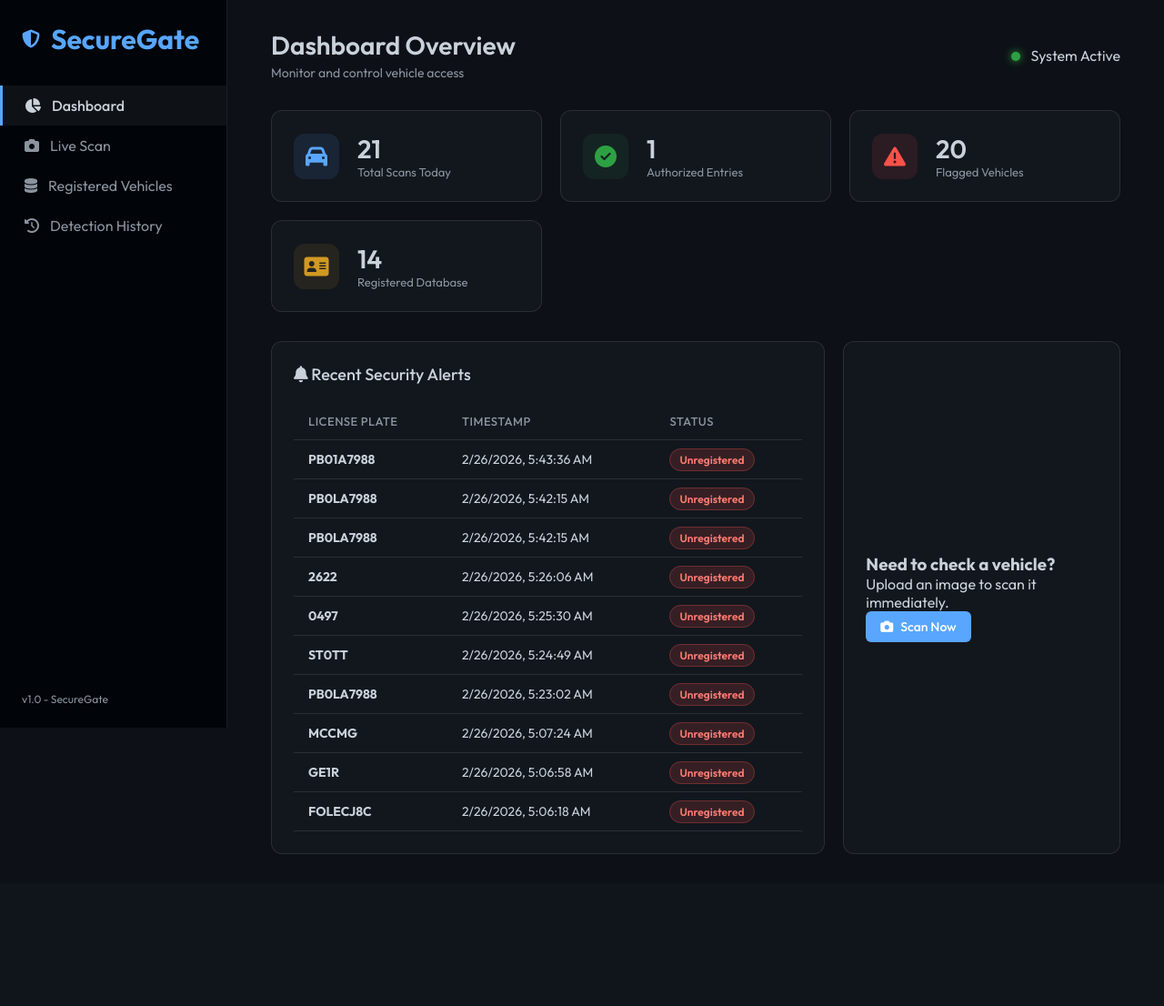
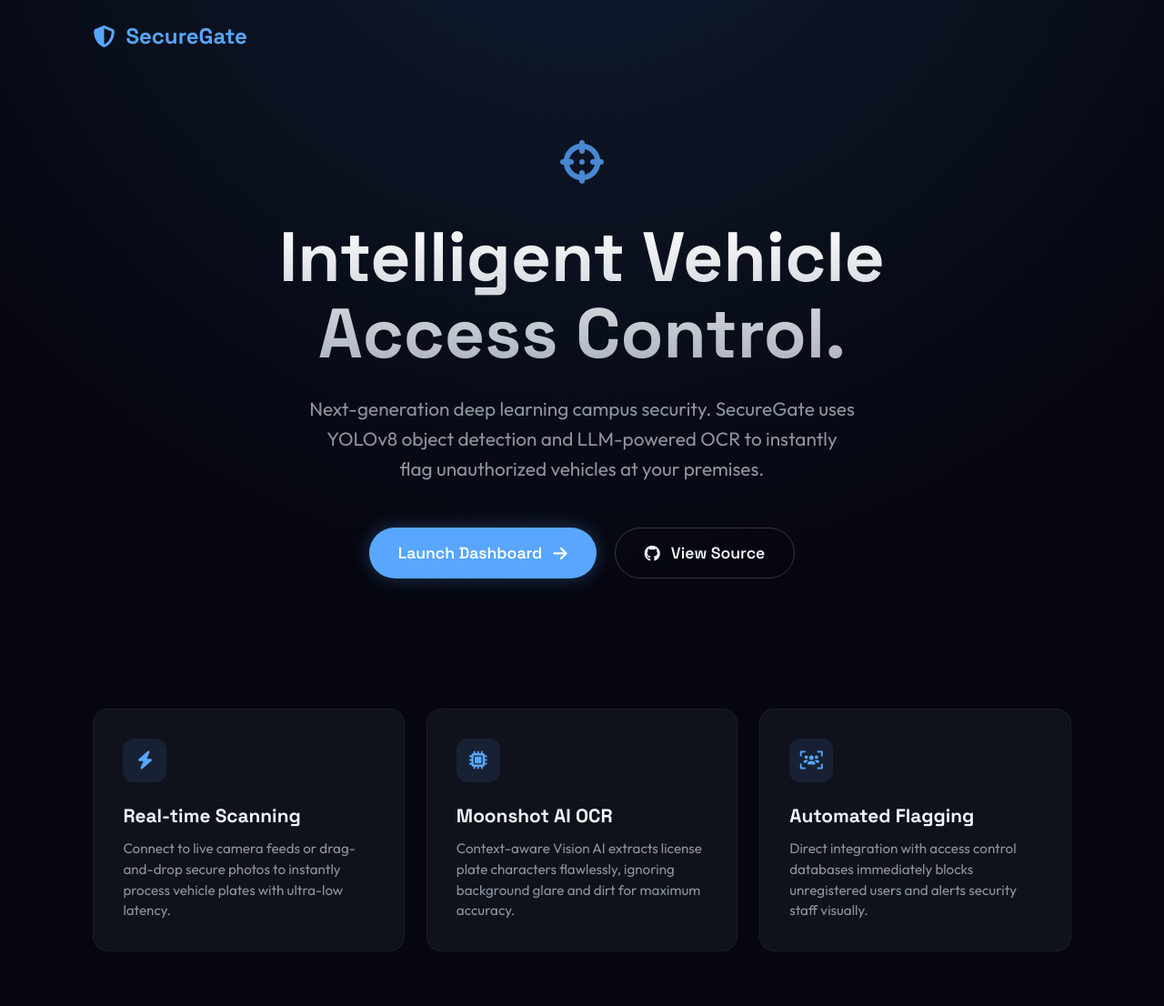
Before and after one commit to Kru5hna/SecureGate, a Flask app: page / in a window 1280 px wide. Shown: the whole page at 91% size. Before the commit the page ends 939 px from the top, so only its background shows below. Run offline with Flask 3, Linux system fonts and the light colour scheme; data comes from the database, SQL or seed files in the repository.

Commit message:
feat: Establish the initial web user interface by adding new HTML templates and comprehensive CSS styling.

```diff
--- a/app.py
+++ b/app.py
@@ -36,7 +36,12 @@
 # ─── Page Routes ────────────────────────────────────────────────────
 
 @app.route("/")
-def index():
+def landing():
+    """Serve the introductory landing page."""
+    return render_template("landing.html")
+
+@app.route("/dashboard")
+def dashboard():
     """Serve the main dashboard page."""
     return render_template("index.html")
 
--- a/static/css/style.css
+++ b/static/css/style.css
@@ -259,7 +259,8 @@
   grid-template-columns: 2fr 1fr;
   gap: 20px;
 }
-.dash-panel {
+.dash-panel,
+.upload-panel {
   padding: 24px;
 }
 .panel-header {
@@ -352,6 +353,25 @@
   font-size: 14px;
 }
 
+.quick-action {
+  text-align: center;
+}
+.quick-action h3 {
+  font-size: 20px;
+  margin-bottom: 8px;
+}
+.quick-action p {
+  color: var(--text-muted);
+  margin-bottom: 24px;
+}
+
+.camera-zone {
+  background: rgba(0, 0, 0, 0.2);
+  border: 1px solid var(--border-color);
+  padding: 16px;
+  border-radius: 12px;
+  margin-bottom: 20px;
+}
 #image-preview {
   max-width: 100%;
   max-height: 400px;
@@ -553,6 +573,11 @@
 }
 
 @media (max-width: 768px) {
+  /* Fix body layout so nav stays on top */
+  body {
+    flex-direction: column;
+  }
+
   /* Sidebar handling */
   .sidebar {
     width: 100%;
--- a/templates/index.html
+++ b/templates/index.html
@@ -10,7 +10,10 @@
       rel="stylesheet"
     />
     <!-- Custom CSS -->
-    <link rel="stylesheet" href="/static/css/style.css" />
+    <link
+      rel="stylesheet"
+      href="{{ url_for('static', filename='css/style.css') }}"
+    />
     <!-- FontAwesome -->
     <link
       rel="stylesheet"
@@ -42,7 +45,7 @@
           <span>Detection History</span>
         </li>
       </ul>
-      <div class="version">v1.0 - SecureGate </div>
+      <div class="version">v1.0 - SecureGate</div>
     </nav>
 
     <!-- Main Content Area -->
@@ -382,6 +385,6 @@
       </div>
     </div>
 
-    <script src="/static/js/app.js"></script>
+    <script src="{{ url_for('static', filename='js/app.js') }}"></script>
   </body>
 </html>
--- /dev/null
+++ b/templates/landing.html
@@ -0,0 +1,294 @@
+<!doctype html>
+<html lang="en">
+  <head>
+    <meta charset="UTF-8" />
+    <meta name="viewport" content="width=device-width, initial-scale=1.0" />
+    <title>SecureGate - Vehicle Scanner Base</title>
+    <!-- Premium Fonts -->
+    <link rel="preconnect" href="https://fonts.googleapis.com" />
+    <link rel="preconnect" href="https://fonts.gstatic.com" crossorigin />
+    <link
+      href="https://fonts.googleapis.com/css2?family=Space+Grotesk:wght@300;400;500;600;700&family=Outfit:wght@300;400;500;600&display=swap"
+      rel="stylesheet"
+    />
+    <link
+      rel="stylesheet"
+      href="https://cdnjs.cloudflare.com/ajax/libs/font-awesome/6.4.0/css/all.min.css"
+    />
+    <style>
+      :root {
+        --bg-color: #05060f;
+        --card-bg: rgba(20, 25, 33, 0.7);
+        --text-primary: #f0f6fc;
+        --text-secondary: #8b949e;
+        --accent: #58a6ff;
+        --accent-hover: #1f6feb;
+        --glass-blur: blur(16px);
+      }
+
+      * {
+        margin: 0;
+        padding: 0;
+        box-sizing: border-box;
+      }
+
+      body {
+        background-color: var(--bg-color);
+        color: var(--text-primary);
+        font-family: "Outfit", sans-serif;
+        min-height: 100vh;
+        overflow-x: hidden;
+        background-image: radial-gradient(
+          circle at 50% -20%,
+          rgba(88, 166, 255, 0.15) 0%,
+          rgba(5, 6, 15, 1) 60%
+        );
+      }
+
+      /* Navigation */
+      nav {
+        display: flex;
+        justify-content: space-between;
+        align-items: center;
+        padding: 24px 8%;
+        position: relative;
+        z-index: 10;
+      }
+      .logo {
+        display: flex;
+        align-items: center;
+        gap: 12px;
+        font-family: "Space Grotesk", sans-serif;
+        font-weight: 700;
+        font-size: 24px;
+        color: var(--accent);
+      }
+
+      /* Hero Section */
+      .hero {
+        display: flex;
+        flex-direction: column;
+        align-items: center;
+        justify-content: center;
+        text-align: center;
+        min-height: 80vh;
+        padding: 0 5%;
+        position: relative;
+        z-index: 2;
+      }
+
+      .hero h1 {
+        font-family: "Space Grotesk", sans-serif;
+        font-size: clamp(3rem, 6vw, 5rem);
+        font-weight: 700;
+        line-height: 1.1;
+        margin-bottom: 24px;
+        background: linear-gradient(180deg, #ffffff 0%, #aab2bd 100%);
+        -webkit-background-clip: text;
+        background-clip: text;
+        -webkit-text-fill-color: transparent;
+      }
+
+      .hero p {
+        font-size: clamp(1.1rem, 2vw, 1.3rem);
+        color: var(--text-secondary);
+        max-width: 600px;
+        margin-bottom: 48px;
+        line-height: 1.6;
+      }
+
+      /* Action Buttons */
+      .btn {
+        display: inline-flex;
+        align-items: center;
+        gap: 12px;
+        padding: 16px 32px;
+        font-size: 1.1rem;
+        font-weight: 600;
+        border-radius: 50px;
+        text-decoration: none;
+        transition: all 0.3s cubic-bezier(0.4, 0, 0.2, 1);
+        font-family: "Space Grotesk", sans-serif;
+      }
+
+      .btn-primary {
+        background: var(--accent);
+        color: #ffffff;
+        box-shadow: 0 0 20px rgba(88, 166, 255, 0.3);
+      }
+      .btn-primary:hover {
+        background: var(--accent-hover);
+        transform: translateY(-2px);
+        box-shadow: 0 0 30px rgba(88, 166, 255, 0.5);
+      }
+
+      .btn-outline {
+        background: transparent;
+        color: var(--text-primary);
+        border: 1px solid rgba(255, 255, 255, 0.2);
+        backdrop-filter: var(--glass-blur);
+        -webkit-backdrop-filter: var(--glass-blur);
+      }
+      .btn-outline:hover {
+        background: rgba(255, 255, 255, 0.05);
+        border-color: rgba(255, 255, 255, 0.4);
+      }
+
+      .action-group {
+        display: flex;
+        gap: 20px;
+        flex-wrap: wrap;
+        justify-content: center;
+      }
+
+      /* Features Grid */
+      .features {
+        display: grid;
+        grid-template-columns: repeat(auto-fit, minmax(280px, 1fr));
+        gap: 24px;
+        padding: 60px 8%;
+        max-width: 1400px;
+        margin: 0 auto;
+      }
+
+      .feature-card {
+        background: var(--card-bg);
+        border: 1px solid rgba(255, 255, 255, 0.05);
+        border-radius: 16px;
+        padding: 32px;
+        backdrop-filter: var(--glass-blur);
+        -webkit-backdrop-filter: var(--glass-blur);
+        transition: transform 0.3s;
+      }
+      .feature-card:hover {
+        transform: translateY(-5px);
+        border-color: rgba(255, 255, 255, 0.15);
+      }
+
+      .feature-icon {
+        width: 48px;
+        height: 48px;
+        background: rgba(88, 166, 255, 0.1);
+        color: var(--accent);
+        border-radius: 12px;
+        display: flex;
+        justify-content: center;
+        align-items: center;
+        font-size: 20px;
+        margin-bottom: 24px;
+      }
+
+      .feature-card h3 {
+        font-family: "Space Grotesk", sans-serif;
+        font-size: 1.3rem;
+        margin-bottom: 12px;
+      }
+
+      .feature-card p {
+        color: var(--text-secondary);
+        font-size: 0.95rem;
+        line-height: 1.5;
+      }
+
+      /* Floating Animation */
+      @keyframes float {
+        0% {
+          transform: translateY(0px);
+        }
+        50% {
+          transform: translateY(-10px);
+        }
+        100% {
+          transform: translateY(0px);
+        }
+      }
+      .floating {
+        animation: float 4s ease-in-out infinite;
+      }
+
+      /* Mobile Adjustments */
+      @media (max-width: 768px) {
+        .action-group {
+          flex-direction: column;
+          width: 100%;
+          max-width: 300px;
+        }
+        .btn {
+          width: 100%;
+          justify-content: center;
+        }
+      }
+    </style>
+  </head>
+  <body>
+    <nav>
+      <div class="logo">
+        <i class="fa-solid fa-shield-halved"></i>
+        <span>SecureGate</span>
+      </div>
+    </nav>
+
+    <main class="hero">
+      <div class="floating" style="margin-bottom: 30px">
+        <i
+          class="fa-solid fa-crosshairs"
+          style="font-size: 3rem; color: var(--accent); opacity: 0.8"
+        ></i>
+      </div>
+      <h1>Intelligent Vehicle<br />Access Control.</h1>
+      <p>
+        Next-generation deep learning campus security. SecureGate uses YOLOv8
+        object detection and LLM-powered OCR to instantly flag unauthorized
+        vehicles at your premises.
+      </p>
+
+      <div class="action-group">
+        <a href="{{ url_for('dashboard') }}" class="btn btn-primary">
+          Launch Dashboard <i class="fa-solid fa-arrow-right"></i>
+        </a>
+        <a
+          href="https://github.com/Kru5hna/SecureGate"
+          target="_blank"
+          class="btn btn-outline"
+        >
+          <i class="fa-brands fa-github"></i> View Source
+        </a>
+      </div>
+    </main>
+
+    <section class="features">
+      <div class="feature-card">
+        <div class="feature-icon">
+          <i class="fa-solid fa-bolt"></i>
+        </div>
+        <h3>Real-time Scanning</h3>
+        <p>
+          Connect to live camera feeds or drag-and-drop secure photos to
+          instantly process vehicle plates with ultra-low latency.
+        </p>
+      </div>
+
+      <div class="feature-card">
+        <div class="feature-icon">
+          <i class="fa-solid fa-microchip"></i>
+        </div>
+        <h3>Moonshot AI OCR</h3>
+        <p>
+          Context-aware Vision AI extracts license plate characters flawlessly,
+          ignoring background glare and dirt for maximum accuracy.
+        </p>
+      </div>
+
+      <div class="feature-card">
+        <div class="feature-icon">
+          <i class="fa-solid fa-users-viewfinder"></i>
+        </div>
+        <h3>Automated Flagging</h3>
+        <p>
+          Direct integration with access control databases immediately blocks
+          unregistered users and alerts security staff visually.
+        </p>
+      </div>
+    </section>
+  </body>
+</html>
```
